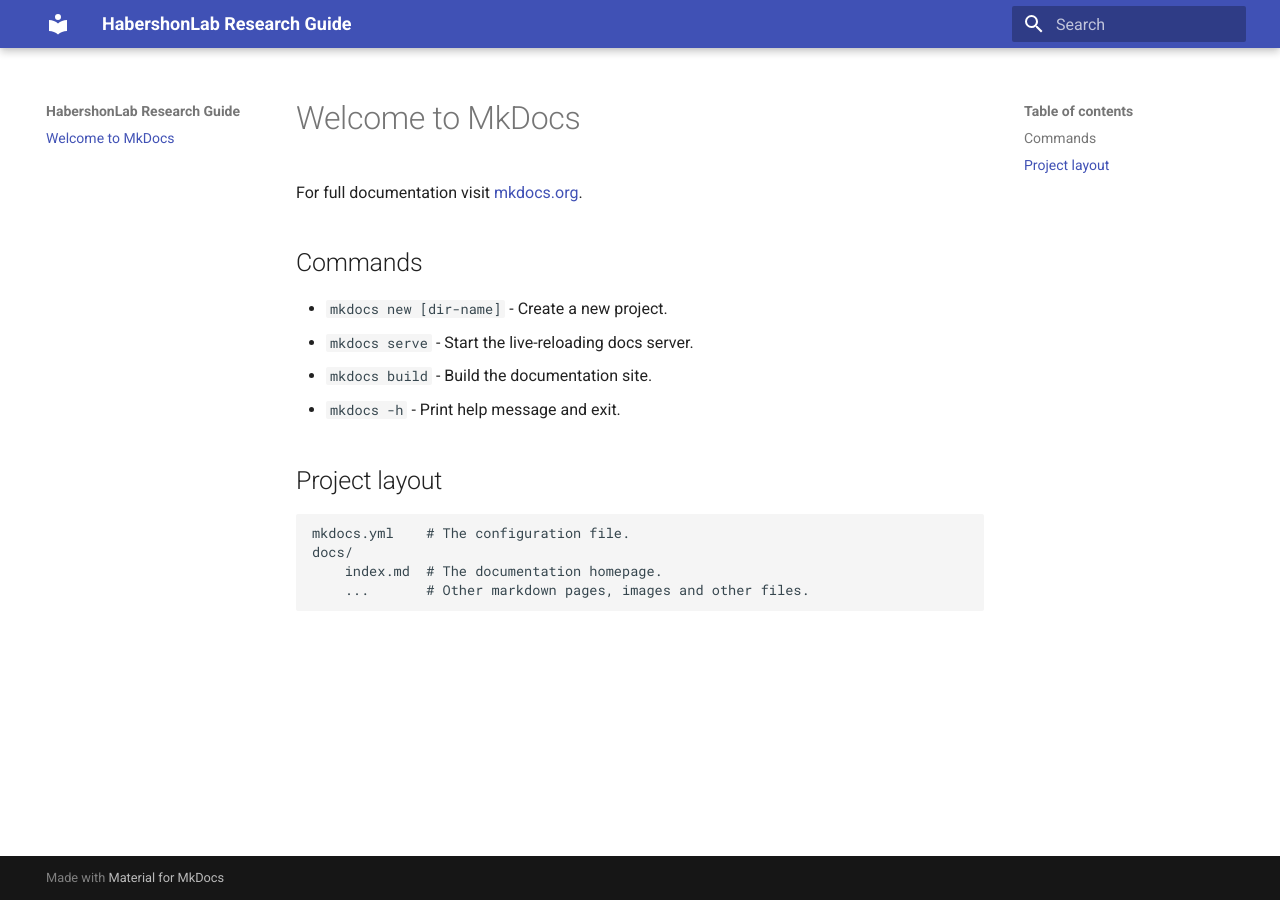
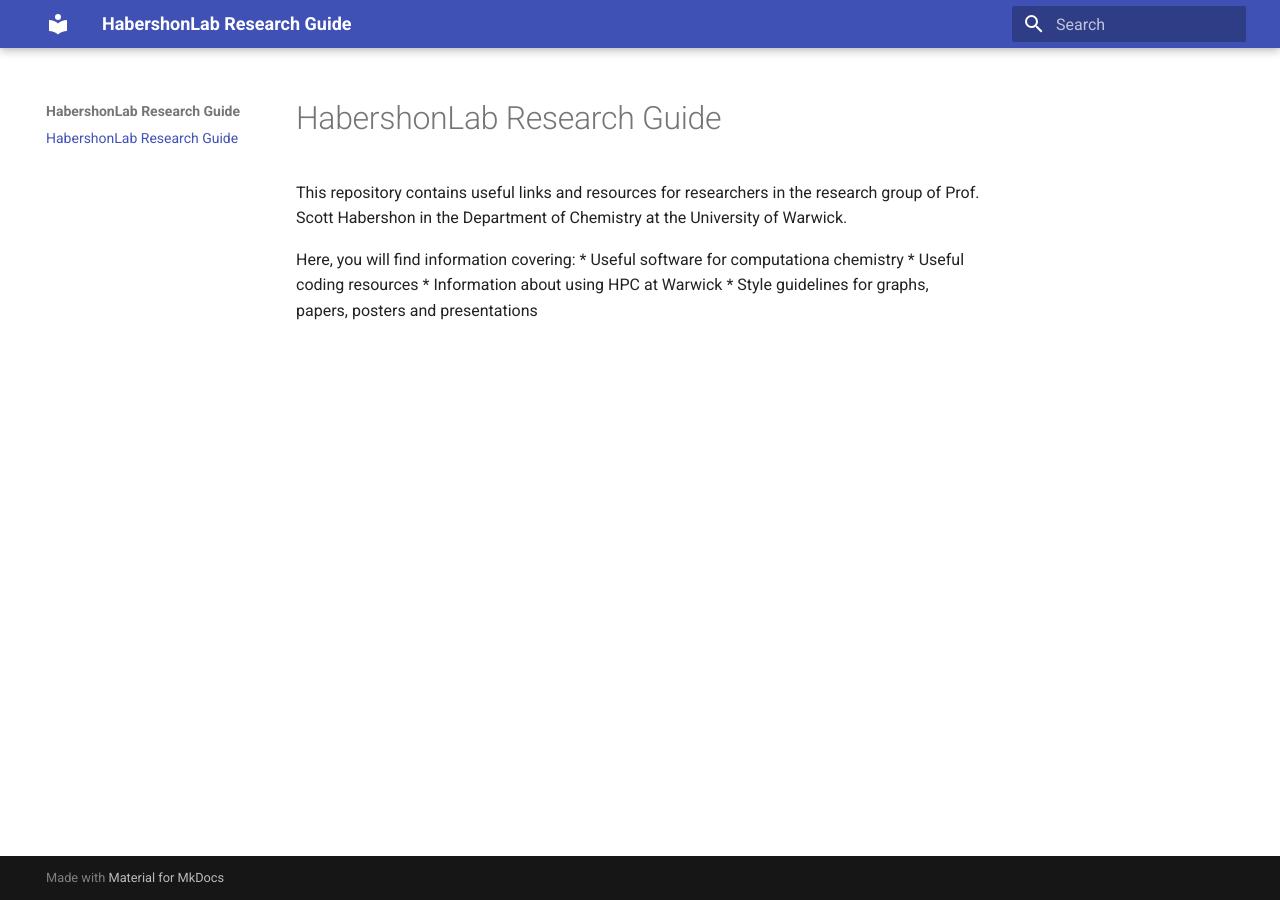
Before and after one commit to HabershonLab/research-guide, an MkDocs documentation site: the page built from docs/index.md, in a window 1280 px wide. Built offline with MkDocs 1.6.1 and Material for MkDocs 9.7.7, drawn with Linux system fonts in a browser that asks for light colours.

Commit message:
Update index.md

```diff
--- a/docs/index.md
+++ b/docs/index.md
@@ -1,17 +1,9 @@
-# Welcome to MkDocs
+# HabershonLab Research Guide
 
-For full documentation visit [mkdocs.org](https://www.mkdocs.org).
+This repository contains useful links and resources for researchers in the research group of Prof. Scott Habershon in the Department of Chemistry at the University of Warwick.
 
-## Commands
-
-* `mkdocs new [dir-name]` - Create a new project.
-* `mkdocs serve` - Start the live-reloading docs server.
-* `mkdocs build` - Build the documentation site.
-* `mkdocs -h` - Print help message and exit.
-
-## Project layout
-
-    mkdocs.yml    # The configuration file.
-    docs/
-        index.md  # The documentation homepage.
-        ...       # Other markdown pages, images and other files.
+Here, you will find information covering:
+* Useful software for computationa chemistry
+* Useful coding resources
+* Information about using HPC at Warwick
+* Style guidelines for graphs, papers, posters and presentations
```
